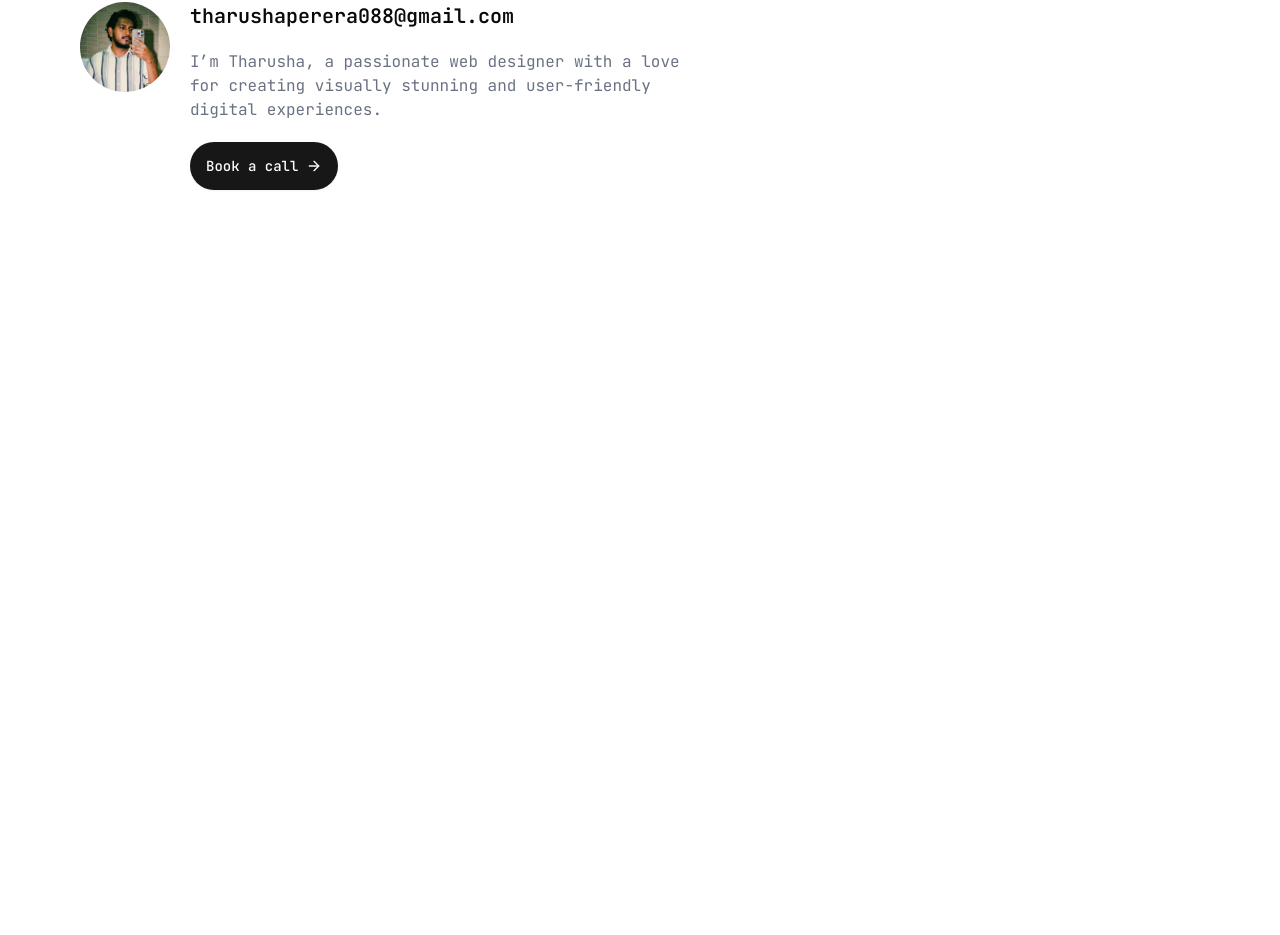
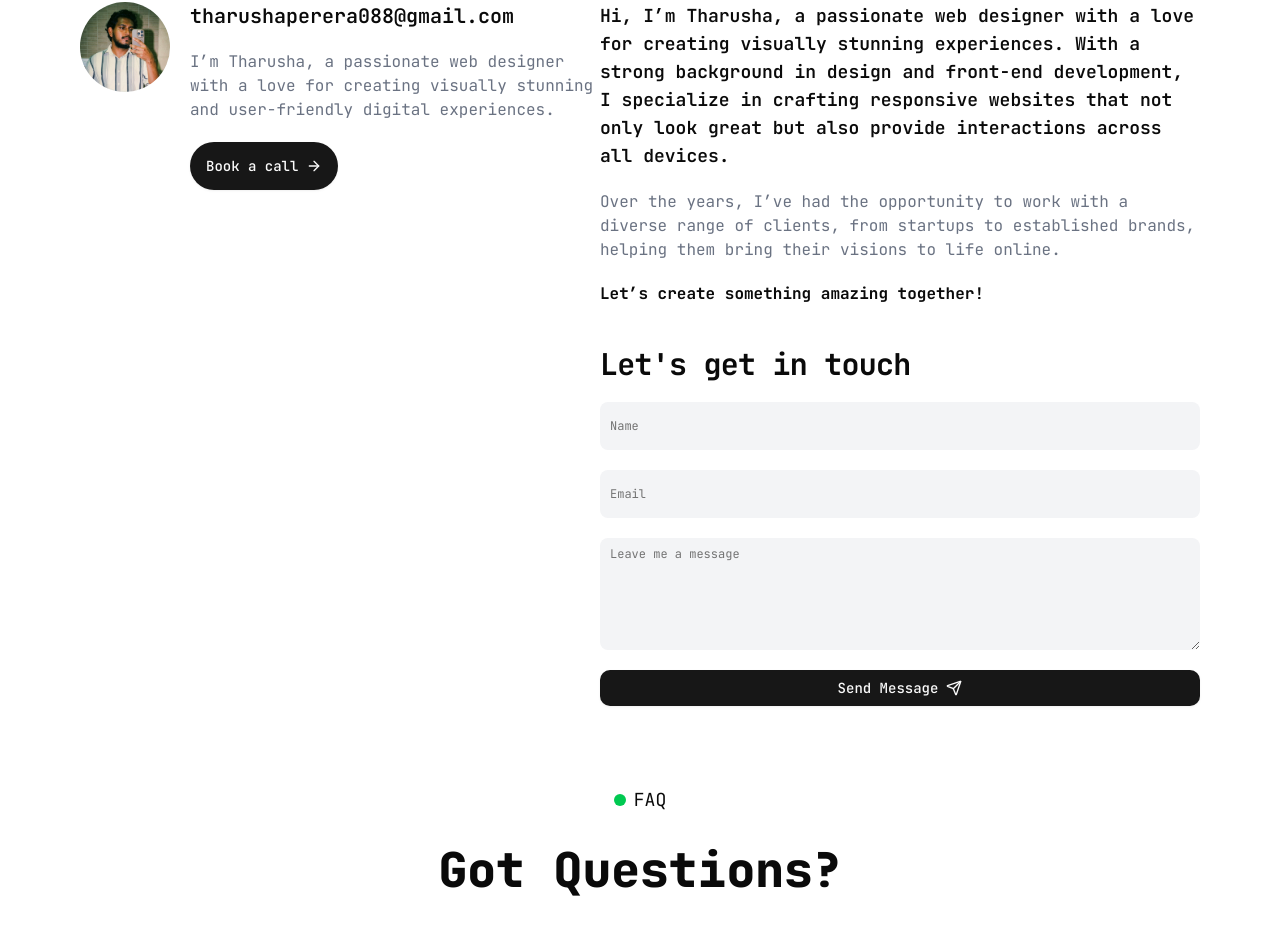
Before and after one commit to TharushaRehan/portfolio-new, a Next.js app: page /contact in a window 1280 px wide. Shown: the part 327-1262 px from the top of the page. Before the commit the page ends 800 px from the top, so only its background shows below. Built offline with nearby package versions, Linux system fonts and the light colour scheme.

Commit message:
feat: enhance Contact page with form inputs and update Hero section styling

```diff
--- a/src/app/contact/page.tsx
+++ b/src/app/contact/page.tsx
@@ -1,9 +1,11 @@
 import Header from "@/components/common/header";
 import { Avatar, AvatarFallback, AvatarImage } from "@/components/ui/avatar";
-import { buttonVariants } from "@/components/ui/button";
+import { Button, buttonVariants } from "@/components/ui/button";
+import { Input } from "@/components/ui/input";
 import { Separator } from "@/components/ui/separator";
+import { Textarea } from "@/components/ui/textarea";
 import { cn } from "@/lib/utils";
-import { ArrowRight } from "lucide-react";
+import { ArrowRight, Send } from "lucide-react";
 import Link from "next/link";
 
 export default function ContactPage() {
@@ -19,7 +21,7 @@ export default function ContactPage() {
           </div>
           <h1 className="text-5xl font-medium">About Me</h1>
         </div>
-        <div>
+        <div className="flex justify-between">
           <div className="flex gap-x-5 max-w-150">
             <Avatar className="w-22.5 h-22.5">
               <AvatarImage src={"./profile-pic.jpeg"} />
@@ -48,7 +50,37 @@ export default function ContactPage() {
               </Link>
             </div>
           </div>
-          <div></div>
+          <div className="max-w-150 space-y-5">
+            <p className="font-semibold text-lg">{`Hi, I’m Tharusha, a passionate web designer with a love for creating visually stunning experiences. With a strong background in design and front-end development, I specialize in crafting responsive websites that not only look great but also provide interactions across all devices.`}</p>
+            <p className="text-gray-500">{`Over the years, I’ve had the opportunity to work with a diverse range of clients, from startups to established brands, helping them bring their visions to life online.`}</p>
+            <p className="font-bold">{`Let’s create something amazing together!`}</p>
+            <div className="space-y-5 mt-10">
+              <p className="font-bold text-3xl tracking-tight">{`Let's get in touch`}</p>
+              <Input
+                placeholder="Name"
+                className="bg-gray-100 h-12 rounded-md border-none focus-visible:ring-0"
+              />
+              <Input
+                placeholder="Email"
+                className="bg-gray-100 h-12 rounded-md border-none focus-visible:ring-0"
+              />
+              <Textarea
+                placeholder="Leave me a message"
+                className="bg-gray-100 min-h-28 resize-y field-sizing-fixed rounded-md border-none focus-visible:ring-0"
+                rows={5}
+              />
+              <Button className="w-full gap-x-2">
+                Send Message <Send size={16} />
+              </Button>
+            </div>
+          </div>
+        </div>
+        <div className="space-y-8">
+          <div className="flex items-center justify-center gap-x-2">
+            <div className="size-3 bg-green-500 rounded-full" />
+            <p className="text-lg text-center">FAQ</p>
+          </div>
+          <p className="text-5xl font-extrabold text-center">{`Got Questions?`}</p>
         </div>
       </section>
     </main>
--- a/src/components/common/hero.tsx
+++ b/src/components/common/hero.tsx
@@ -9,10 +9,11 @@ const Hero = () => {
           <AvatarFallback>Tharusha Perera</AvatarFallback>
         </Avatar>
         <div>
-          <p className="text-2xl md:text-3xl font-medium tracking-tight bg-linear-to-b from-foreground to-foreground/70 text-transparent bg-clip-text mt-6">
+          <p className="text-2xl md:text-3xl font-medium tracking-tight bg-linear-to-b from-foreground to-foreground/70 text-transparent bg-clip-text">
             Tharusha Perera
           </p>
           <p className="text-gray-500">Product Engineer</p>
+          <div></div>
         </div>
       </div>
       <div>
--- a/src/components/ui/button.tsx
+++ b/src/components/ui/button.tsx
@@ -5,7 +5,7 @@ import * as React from "react";
 import { cn } from "@/lib/utils";
 
 const buttonVariants = cva(
-  "inline-flex items-center justify-center whitespace-nowrap rounded-lg text-sm font-medium transition-colors outline-offset-2 focus-visible:outline focus-visible:outline-2 focus-visible:outline-ring/70 disabled:pointer-events-none disabled:opacity-50 [&_svg]:pointer-events-none [&_svg]:shrink-0",
+  "inline-flex items-center justify-center whitespace-nowrap rounded-lg text-sm font-medium transition-colors outline-offset-2 focus-visible:outline focus-visible:outline-2 focus-visible:outline-ring/70 disabled:pointer-events-none disabled:opacity-50 [&_svg]:pointer-events-none [&_svg]:shrink-0 cursor-pointer",
   {
     variants: {
       variant: {
```
Also changed, not shown: src/components/common/tech-stack.tsx (+0 -14 lines).
